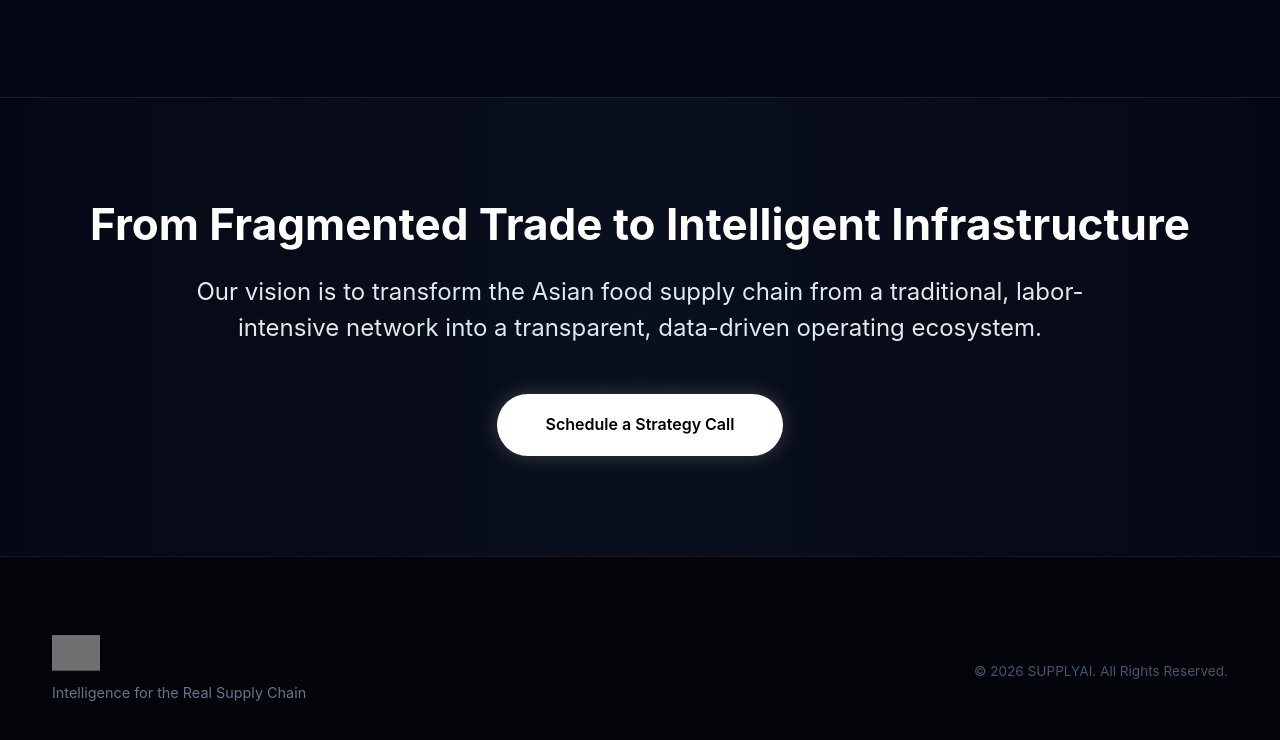
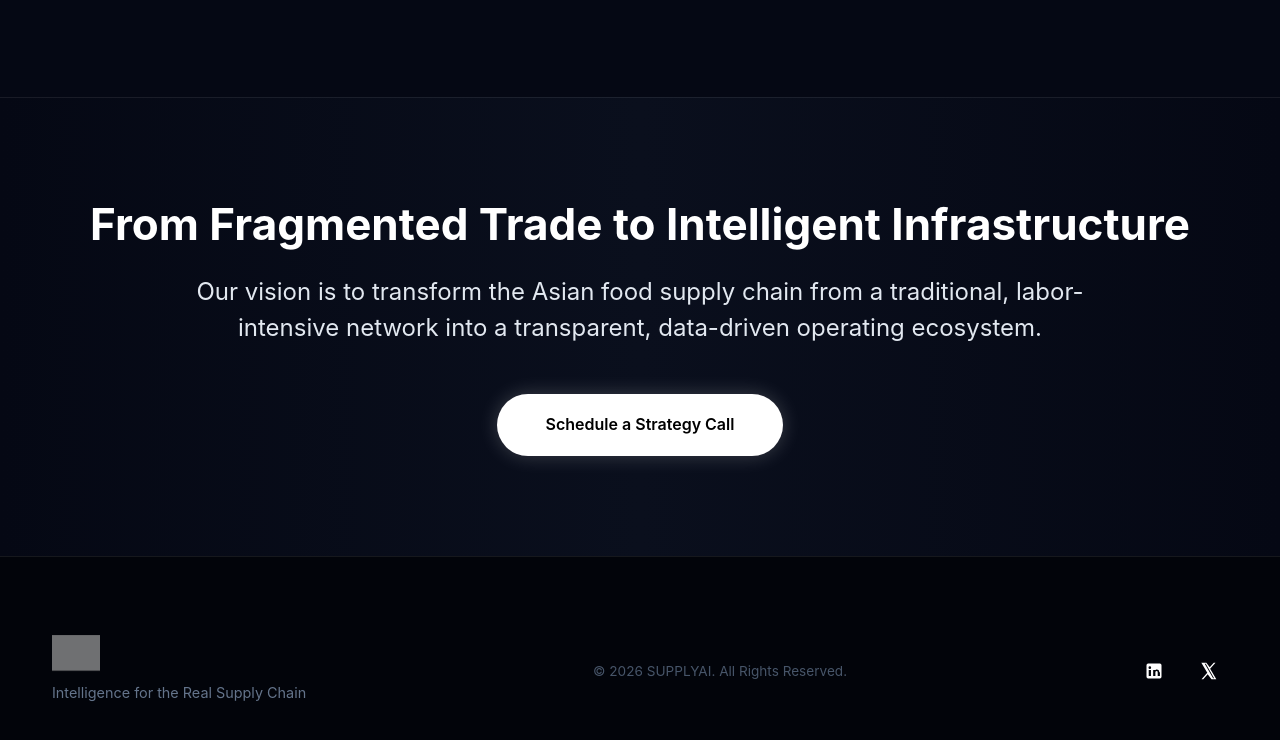
Before and after one commit to zhangbc1/SupplyAI, a website: page index.html in a window 1280 px wide. Shown: the part 2516-3256 px from the top of the page. Drawn offline with Linux system fonts and the light colour scheme; grey boxes are pictures that could not be loaded.

Commit message:
Update index.html

```diff
--- a/index.html
+++ b/index.html
@@ -166,6 +166,19 @@
     <div class="footer-copyright">
       <p>&copy; 2026 SUPPLYAI. All Rights Reserved.</p>
     </div>
+    <div class="footer-social">
+  <a href="https://www.linkedin.com/company/supplyai-solutions/?viewAsMember=true" target="_blank" rel="noopener noreferrer" aria-label="LinkedIn">
+    <svg viewBox="0 0 24 24" fill="currentColor" class="social-icon" aria-hidden="true">
+      <path d="M19 3A2 2 0 0 1 21 5V19A2 2 0 0 1 19 21H5A2 2 0 0 1 3 19V5A2 2 0 0 1 5 3H19ZM8.34 10.67H5.67V18H8.34V10.67ZM7 6.42A1.58 1.58 0 1 0 7 9.58A1.58 1.58 0 1 0 7 6.42ZM18.33 13.53C18.33 11.12 16.86 10.34 15.5 10.34C14.4 10.34 13.91 10.95 13.67 11.38V10.67H11V18H13.67V14.07C13.67 13.03 13.87 12.02 15.16 12.02C16.43 12.02 16.45 13.21 16.45 14.14V18H19.12V13.53H18.33Z"/>
+    </svg>
+  </a>
+
+  <a href="https://x.com/Supplyaiusa" target="_blank" rel="noopener noreferrer" aria-label="X">
+    <svg viewBox="0 0 24 24" fill="currentColor" class="social-icon" aria-hidden="true">
+      <path d="M18.9 2H21L14.56 9.36L22 22H16.18L11.62 15.92L6.33 22H4.22L11.11 14.08L4 2H9.97L14.09 7.56L18.9 2ZM18.16 20.73H19.33L9.34 3.2H8.08L18.16 20.73Z"/>
+    </svg>
+  </a>
+</div>
   </div>
 </footer>
 
```
